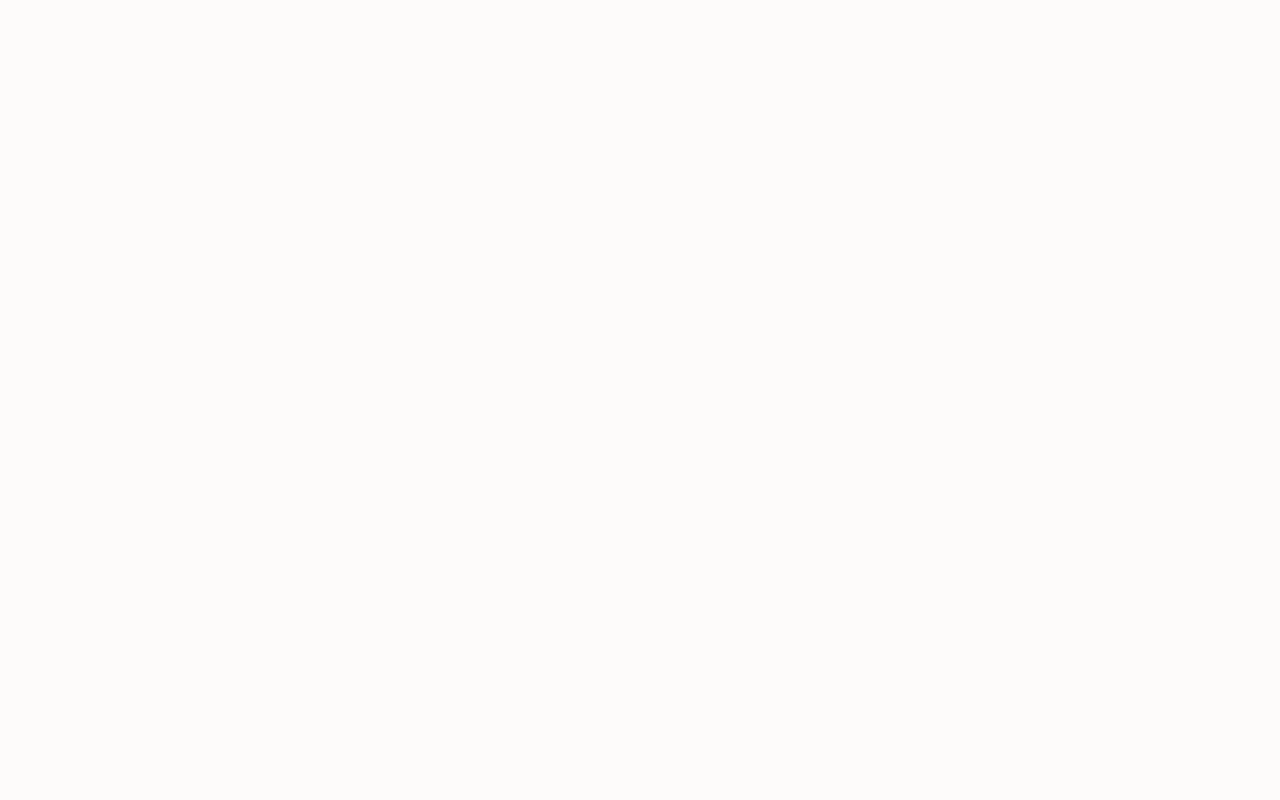
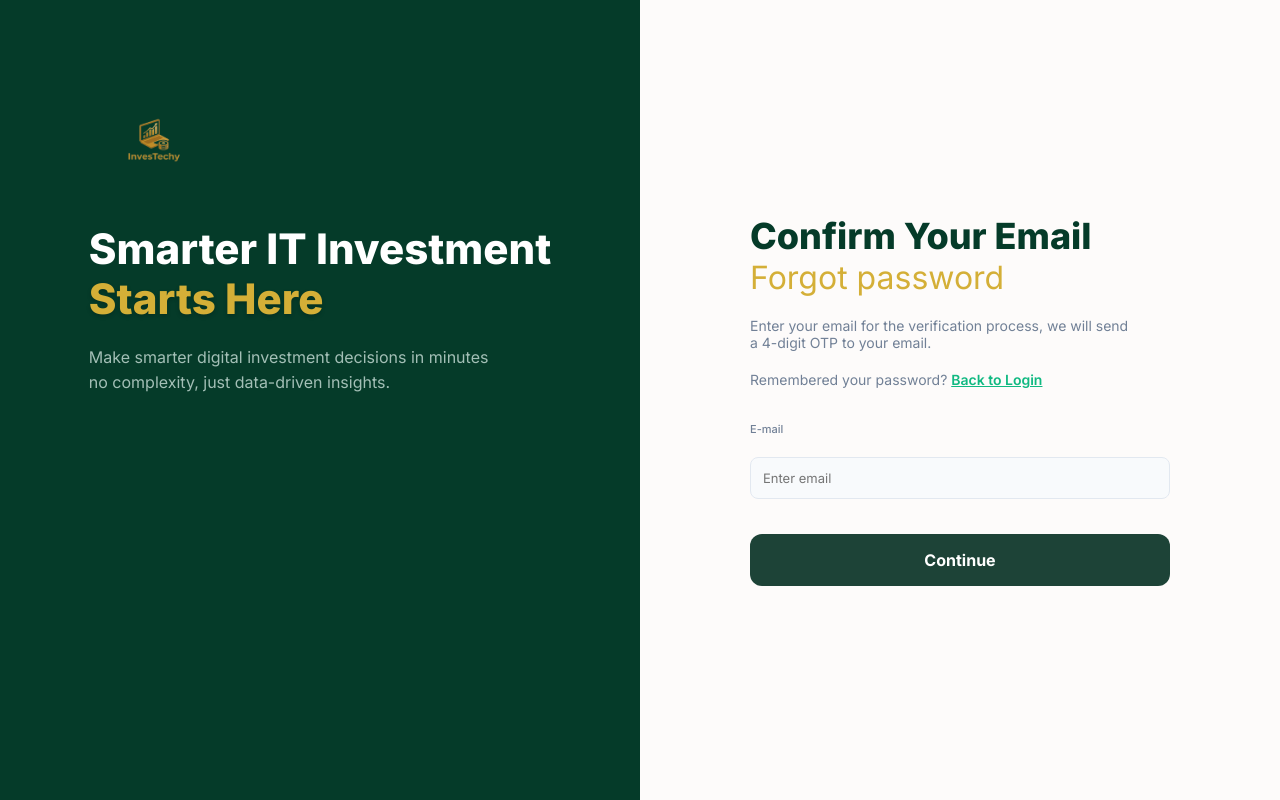
Before and after one commit to fariqalqasri02/InvesTechy, a React (Vite) app: page /forgot-password in a window 1280 px wide. Built offline with nearby package versions, Linux system fonts and the light colour scheme; no server answers.

Commit message:
perbaikan kecil (minus google auth)

```diff
--- a/src/pages/ForgotPassword.jsx
+++ b/src/pages/ForgotPassword.jsx
@@ -1,4 +1,4 @@
-import React, { useState } from 'react';
+import React, { useEffect, useState } from 'react';
 import { useNavigate } from 'react-router-dom';
 import '../components/auth.css';
 import logoImg from '../assets/InvesTechy.jpg';
@@ -9,9 +9,24 @@ import api, {
 
 const ForgotPassword = () => {
   const navigate = useNavigate();
+  const [isLoaded, setIsLoaded] = useState(false);
   const [email, setEmail] = useState('');
   const [loading, setLoading] = useState(false);
   const [error, setError] = useState('');
+
+  useEffect(() => {
+    document.body.classList.remove('auth-page-exit');
+    const timer = window.setTimeout(() => setIsLoaded(true), 100);
+
+    return () => window.clearTimeout(timer);
+  }, []);
+
+  const navigateWithAuthTransition = (path) => {
+    document.body.classList.add('auth-page-exit');
+    window.setTimeout(() => {
+      navigate(path);
+    }, 260);
+  };
 
   const handleSubmit = async (e) => {
     e.preventDefault();
@@ -39,7 +54,7 @@ const ForgotPassword = () => {
 
   return (
     <div className="auth-body">
-      <div className="auth-container">
+      <div className={`auth-container ${isLoaded ? 'auth-page-enter' : ''}`}>
         {/* --- BANNER KIRI --- */}
         <div className="auth-banner">
           <div className="banner-content">
@@ -66,6 +81,17 @@ const ForgotPassword = () => {
             <p className="form-subtext" style={{ marginTop: '20px' }}>
               Enter your email for the verification process, we will send <br/>
               a 4-digit OTP to your email.
+            </p>
+
+            <p className="form-subtext" style={{ marginTop: '-20px', marginBottom: '24px' }}>
+              Remembered your password?{' '}
+              <button
+                type="button"
+                className="auth-text-link"
+                onClick={() => navigateWithAuthTransition('/login')}
+              >
+                Back to Login
+              </button>
             </p>
 
             <form onSubmit={handleSubmit}>
--- a/src/pages/ResetPassword.jsx
+++ b/src/pages/ResetPassword.jsx
@@ -13,6 +13,7 @@ const ResetPassword = () => {
   const navigate = useNavigate();
   const location = useLocation();
   const popup = usePopup();
+  const [isLoaded, setIsLoaded] = useState(false);
   const [showPassword, setShowPassword] = useState(false);
   const [showConfirmPassword, setShowConfirmPassword] = useState(false);
   const [email, setEmail] = useState(getResetPasswordEmail() || location.state?.email || '');
@@ -23,6 +24,13 @@ const ResetPassword = () => {
 
   const eyeOpen = "https://img.icons8.com/?size=100&id=4y6r43dyjbzw&format=png&color=000000";
   const eyeClosed = "https://img.icons8.com/?size=100&id=FThUtBIXcPnM&format=png&color=000000";
+
+  useEffect(() => {
+    document.body.classList.remove('auth-page-exit');
+    const timer = window.setTimeout(() => setIsLoaded(true), 100);
+
+    return () => window.clearTimeout(timer);
+  }, []);
 
   useEffect(() => {
     if (!otpVerified) {
@@ -64,7 +72,7 @@ const ResetPassword = () => {
 
   return (
     <div className="auth-body">
-      <div className="auth-container">
+      <div className={`auth-container ${isLoaded ? 'auth-page-enter' : ''}`}>
         {/* --- BANNER KIRI --- */}
         <div className="auth-banner">
           <div className="banner-content">
--- a/src/pages/VerifyOtp.jsx
+++ b/src/pages/VerifyOtp.jsx
@@ -13,12 +13,20 @@ const OTP_LENGTH = 4;
 const VerifyOtp = () => {
   const navigate = useNavigate();
   const location = useLocation();
+  const [isLoaded, setIsLoaded] = useState(false);
   const [email, setEmail] = useState(
     location.state?.email || getResetPasswordEmail() || '',
   );
   const [otp, setOtp] = useState('');
   const [loading, setLoading] = useState(false);
   const [error, setError] = useState('');
+
+  useEffect(() => {
+    document.body.classList.remove('auth-page-exit');
+    const timer = window.setTimeout(() => setIsLoaded(true), 100);
+
+    return () => window.clearTimeout(timer);
+  }, []);
 
   useEffect(() => {
     if (!email) {
@@ -58,7 +66,7 @@ const VerifyOtp = () => {
 
   return (
     <div className="auth-body">
-      <div className="auth-container">
+      <div className={`auth-container ${isLoaded ? 'auth-page-enter' : ''}`}>
         <div className="auth-banner">
           <div className="banner-content">
             <div className="banner-logo-container">
```
Also changed, not shown: vercel.json (added), 1 other file (tests, documents, lock files or other folders).
